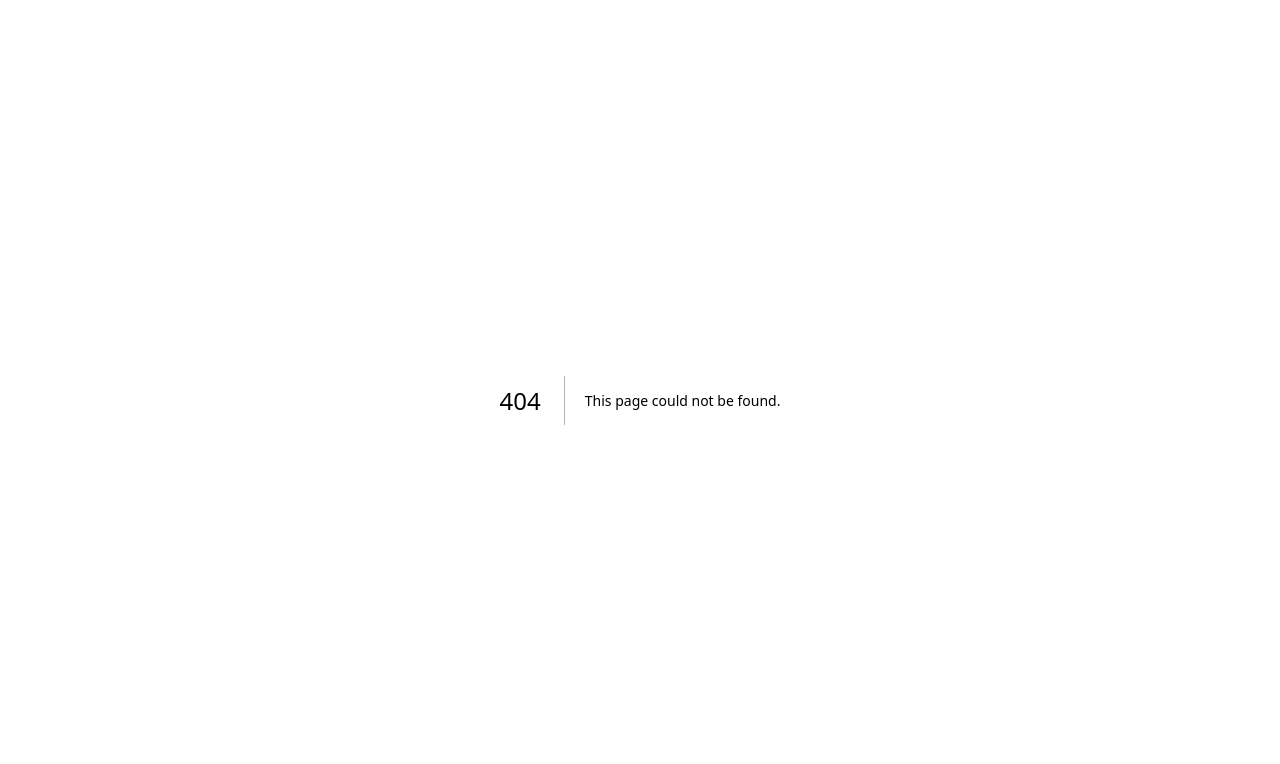
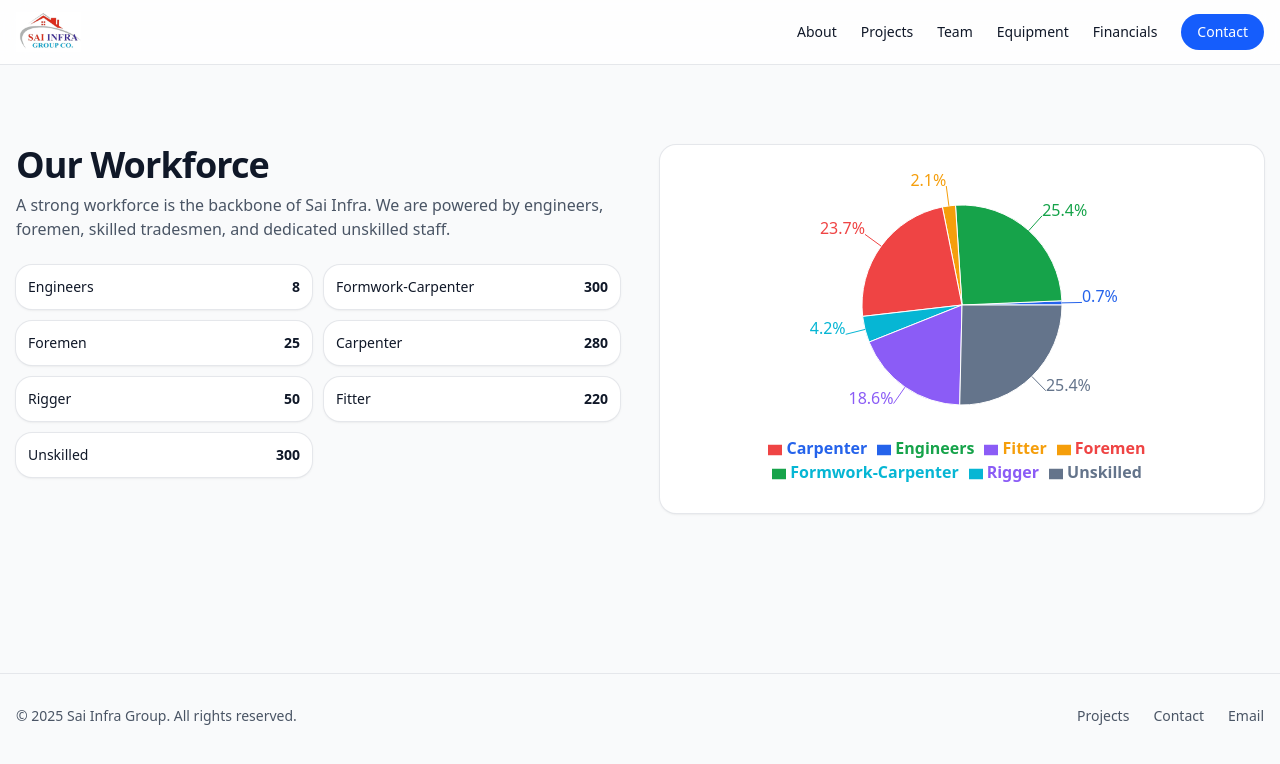
Before and after one commit to Shreyash-K-17/sai-infra-next, a Next.js app: page /team in a window 1280 px wide. Before the commit this address had no page. Shown: the top 764 px of the page. Built offline with nearby package versions, Linux system fonts and the light colour scheme.

Commit message:
some changes added logo img and changed address.

```diff
--- a/app/about/page.tsx
+++ b/app/about/page.tsx
@@ -16,9 +16,9 @@ export default function AboutPage() {
         </p>
         <ul className="mt-6 grid gap-3 text-sm list-disc pl-5">
           <li>
-            <strong>Head Office:</strong> Office No-01, Matrukripa CHSL, Baburao
-            Parulekar Marg, Near Shaitan Chauki Police Station, Dadar (W),
-            Mumbai-400028
+            <strong>Head Office:</strong> Office No.103, Nana Niwas, 1st Floor,
+            Desai Hospital, Baburao Parulekar Road, Near Shaitan Chowki
+            Dadar Police Station, Dadar West, Mumbai -400 028.
           </li>
           <li>
             <strong>Workforce:</strong> 1183+ motivated skilled and unskilled
--- a/components/Navbar.tsx
+++ b/components/Navbar.tsx
@@ -1,36 +1,64 @@
 "use client";
 import Link from "next/link";
 import { useState } from "react";
-
+import Image from "next/image";
 
 export default function Navbar() {
   const [open, setOpen] = useState(false);
+
   return (
     <header className="sticky top-0 z-50 bg-white/80 backdrop-blur-md border-b border-gray-200">
-<nav className="container flex items-center w-full px-4 py-8 justify-between h-14">
-<Link href="/" className="font-bold text-lg">Sai Infra Group</Link>
-<button aria-label="Toggle menu" className="md:hidden p-2" onClick={() => setOpen(!open)}>
-<span className="sr-only">Toggle menu</span>
+      <nav className="container flex items-center justify-between w-full px-4 h-16">
+        {/* Logo */}
+        <Link href="/" className="flex items-center">
+          <Image
+            src="/logo.jpg"
+            alt="Sai Infra Group"
+            width={150}
+            height={40}
+            priority
+            className="h-auto w-auto max-h-10"
+          />
+        </Link>
+
+        {/* Mobile menu toggle */}
+        <button
+          aria-label="Toggle menu"
+          className="md:hidden p-2"
+          onClick={() => setOpen(!open)}
+        >
           ☰
         </button>
-<ul className="hidden md:flex items-center gap-6 text-sm">
-<li><a href="/about" className="hover:underline">About</a></li>
-<li><a href="/projects" className="hover:underline">Projects</a></li>
-<li><a href="/team" className="hover:underline">Team</a></li>
-<li><a href="/equipment" className="hover:underline">Equipment</a></li>
-<li><a href="/financials" className="hover:underline">Financials</a></li>
+
+        {/* Desktop menu */}
+        <ul className="hidden md:flex items-center gap-6 text-sm ml-auto">
+          <li><Link href="/about" className="hover:underline">About</Link></li>
+          <li><Link href="/projects" className="hover:underline">Projects</Link></li>
+          <li><Link href="/team" className="hover:underline">Team</Link></li>
+          <li><Link href="/equipment" className="hover:underline">Equipment</Link></li>
+          <li><Link href="/financials" className="hover:underline">Financials</Link></li>
           <li><Link href="/contact" className="btn btn-primary">Contact</Link></li>
         </ul>
       </nav>
+
+      {/* Mobile menu */}
       {open && (
         <div className="md:hidden border-t border-gray-200">
           <ul className="container py-2 grid gap-2 text-sm">
-<li><a href="#about" onClick={() => setOpen(false)}>About</a></li>
-<li><a href="#projects" onClick={() => setOpen(false)}>Projects</a></li>
-<li><a href="#team" onClick={() => setOpen(false)}>Team</a></li>
-<li><a href="#equipment" onClick={() => setOpen(false)}>Equipment</a></li>
-<li><a href="#financials" onClick={() => setOpen(false)}>Financials</a></li>
-<li><Link href="/contact" onClick={() => setOpen(false)} className="btn btn-primary w-full justify-center">Contact</Link></li>
+            <li><Link href="/about" onClick={() => setOpen(false)}>About</Link></li>
+            <li><Link href="/projects" onClick={() => setOpen(false)}>Projects</Link></li>
+            <li><Link href="/team" onClick={() => setOpen(false)}>Team</Link></li>
+            <li><Link href="/equipment" onClick={() => setOpen(false)}>Equipment</Link></li>
+            <li><Link href="/financials" onClick={() => setOpen(false)}>Financials</Link></li>
+            <li>
+              <Link
+                href="/contact"
+                onClick={() => setOpen(false)}
+                className="btn btn-primary w-full justify-center"
+              >
+                Contact
+              </Link>
+            </li>
           </ul>
         </div>
       )}
--- a/components/WorkforceChart.tsx
+++ b/components/WorkforceChart.tsx
@@ -1,21 +1,41 @@
 "use client";
-import { Pie, PieChart, Cell, Tooltip, ResponsiveContainer } from "recharts";
+import { Pie, PieChart, Cell, Tooltip, ResponsiveContainer, Legend } from "recharts";
 
-
-const COLORS = ["#2563eb", "#16a34a", "#f59e0b", "#ef4444", "#06b6d4", "#8b5cf6", "#64748b"]; // Tailwind-ish hues
-
+const COLORS = ["#2563eb", "#16a34a", "#f59e0b", "#ef4444", "#06b6d4", "#8b5cf6", "#64748b"];
 
 export default function WorkforceChart({ data }: { data: { role: string; count: number }[] }) {
   return (
-<div className="h-72 w-full">
-<ResponsiveContainer>
+    <div className="h-80 w-full flex flex-col items-center">
+      <ResponsiveContainer width="100%" height="100%">
         <PieChart>
-<Pie data={data} dataKey="count" nameKey="role" outerRadius={100} label>
+          <Pie
+            data={data}
+            dataKey="count"
+            nameKey="role"
+            outerRadius={100}
+            // 👇 declare props loosely so TS stops complaining
+            label={(props: { percent?: number }) =>
+              props.percent !== undefined ? `${(props.percent * 100).toFixed(1)}%` : ""
+            }
+          >
             {data.map((_, i) => (
               <Cell key={i} fill={COLORS[i % COLORS.length]} />
             ))}
           </Pie>
-<Tooltip />
+          <Tooltip
+            formatter={(value: number, _: any, props: any) => {
+              const total = data.reduce((sum, d) => sum + d.count, 0);
+              const percentage = ((value / total) * 100).toFixed(1);
+              return [`${value} (${percentage}%)`, props?.payload?.role];
+            }}
+          />
+          <Legend
+            formatter={(value: string, _: any, index: number) => (
+              <span style={{ color: COLORS[index % COLORS.length], fontWeight: 600 }}>
+                {value}
+              </span>
+            )}
+          />
         </PieChart>
       </ResponsiveContainer>
     </div>
```
Also changed, not shown: app/team/page.tsx (renamed from app/about/team/page.tsx), public/logo.jpg (added). Lines whose indentation alone changed are shown as unchanged.
